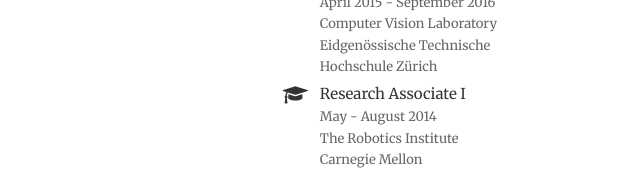
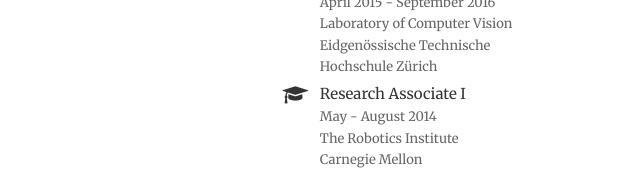
Before and after one commit to zarza2/zarza2.github.io, a plain HTML site: page index.html in a window 1280 px wide. Shown: the part 629-800 px from the top of the page, 186-826 px from the left. Drawn offline with nearby package versions, Linux system fonts and the light colour scheme; some packages are replaced by stand-ins of ours; some icons are missing.

Commit message:
Website Zarza

```diff
--- a/index.html
+++ b/index.html
@@ -204,7 +204,7 @@
             <div class="description">
               <p class="course">Graduate Research Assistant</p>
 	      <p class="institution">April 2015 - September 2016</p>
-	      <p class="institution">Computer Vision Laboratory</p>
+	      <p class="institution">Laboratory of Computer Vision</p>
               <p class="institution">Eidgenössische Technische Hochschule Zürich</p>
             </div>
           </li>
```
